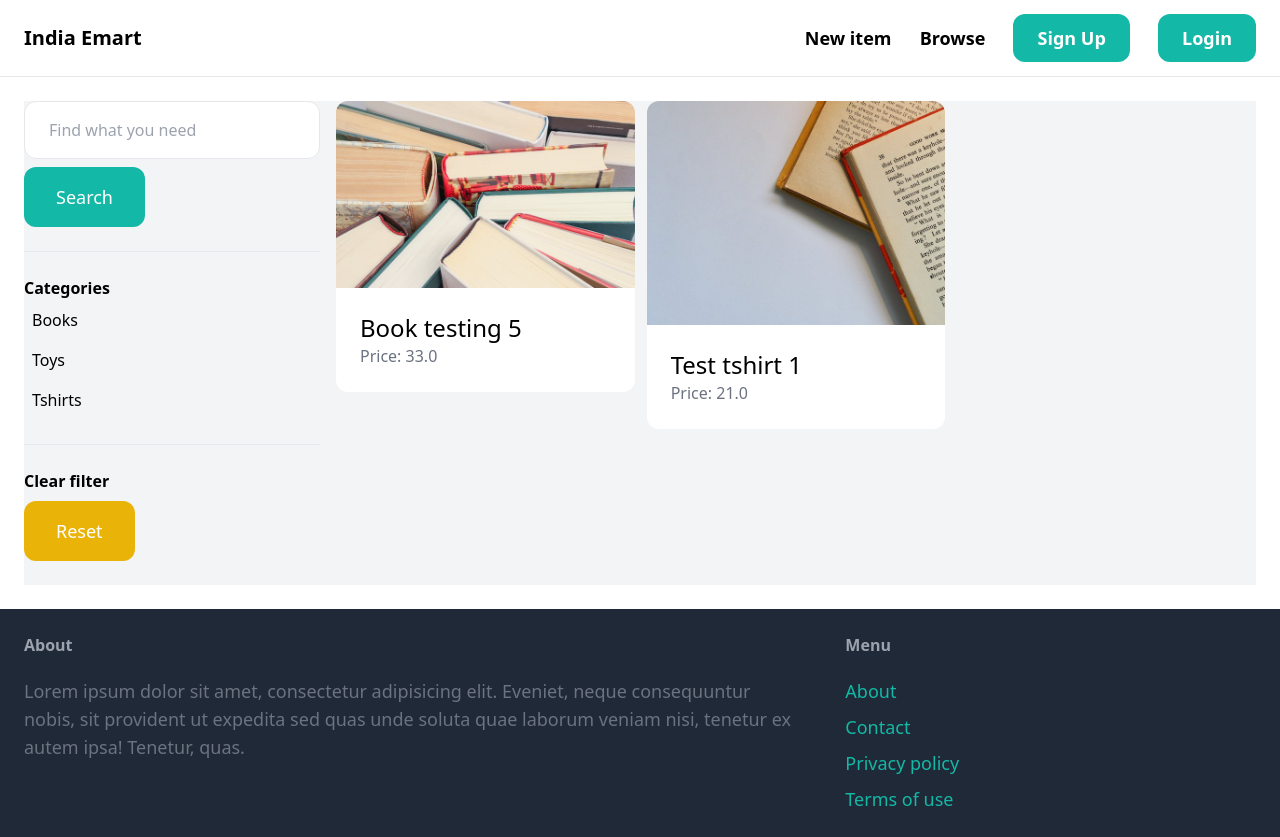
After one commit to rohit250799/india_Emart, a Django app: page /items/ in a window 1280 px wide. The commit adds this page. Run offline with Django 5.2, Linux system fonts and the light colour scheme; data comes from the database, SQL or seed files in the repository; both versions use the stored data as it was after the commit; some libraries are stand-ins or nearby versions.

Commit message:
Create an item searching functionality for india Emart. Modifications made since the last commit include: 1)In the views.py file of the item app, creating an item function 2) Importing the items path in the urls.py file of the item app 3)Creating a new file named items.html in templates/item directory which extends the core/base.html file 4)For the sidebar on leftside, creating a form with get method to receive the query input by the user and inside the items method of views.py file using a variable to store the query and rendering it in the return method 5)Filtering the search results 6)To search in the description, importing Q in views.py file of the item app 7)In items.html file, using for each loop to display appropriate items and categories 8)To make it possible to filter on the categories, inside the items method of the views.py file of item app, using an if condition with category_id 9)Also, making it possible to clear filters using a button that redirects to the items.html page

```diff
--- a/india_Emart/core/templates/core/base.html
+++ b/india_Emart/core/templates/core/base.html
@@ -13,7 +13,7 @@
             <a href="/" class="text-xl font-semibold">India Emart</a>
             <div class="space-x-6">
                 <a href="{% url 'item:new' %}" class="text-lg font-semibold hover:text-gray-500">New item</a>
-                <a href="#" class="text-lg font-semibold hover:text-gray-500">Browse</a>
+                <a href="{% url 'item:items' %}" class="text-lg font-semibold hover:text-gray-500">Browse</a>
 
                 {% if request.user.is_authenticated %}
                     <a href="#" class="px-6 py-3 text-lg font-semibold bg-teal-500 text-white rounded-xl hover:bg-teal-700">Inbox</a>
--- /dev/null
+++ b/india_Emart/item/templates/item/items.html
@@ -0,0 +1,52 @@
+{% extends 'core/base.html' %}
+
+{% block title %}Items{% endblock %}
+
+{% block content %}
+    <div class="pb-6 grid grid-cols-4 gap-4 bg-gray-100">
+        <div class="col-span-1">
+            <form action="{% url 'item:items' %}" method="get">
+                <input type="text" name="query" class="w-full py-4 px-6 border rounded-xl" value="{{ query }}" placeholder="Find what you need">
+
+                <button class="mt-2 py-4 px-8 text-lg bg-teal-500 text-white rounded-xl">
+                    Search
+                </button>
+            </form>
+
+            <hr class="my-6">
+            <p class="font-semibold">Categories</p>
+
+            <ul>
+                {% for category in categories %}
+                    <li class="py-2 px-2 rounded-xl{% if category.id == category_id %} bg-gray-200{% endif %}">
+                        <a href="{% url 'item:items' %}?query={{ query }}&category={{ category.id }}">{{ category.name }}</a>
+                    </li>
+                {% endfor %}
+            </ul>
+
+            <hr class="my-6">
+            <p class="font-semibold">Clear filter</p>
+
+            <ul>
+                <li><a href="{% url 'item:items' %}" class="mt-2 py-4 px-8 inline-block bg-yellow-500 text-lg rounded-xl text-white">Reset</a></li>
+            </ul>
+        </div>
+        <div class="col-span-3">
+            <div class="grid grid-cols-3 gap-3">
+                {% for item in items %}
+                    <div class="">
+                        <a href="{% url 'item:detail' item.id %}">
+                            <div>
+                                <img src="{{item.image.url}}" class="rounded-t-xl" alt="">
+                            </div>
+                            <div class="p-6 bg-white rounded-b-xl">
+                                <h2 class="text-2xl">{{ item.name }}</h2>
+                                <p class="text-gray-500">Price: {{ item.price }}</p>
+                            </div>
+                        </a>
+                    </div>
+                {% endfor %}
+            </div>
+        </div>
+    </div>
+{% endblock %}
--- a/india_Emart/item/urls.py
+++ b/india_Emart/item/urls.py
@@ -5,6 +5,7 @@ from . import views
 app_name = 'item' #acts as a namespace for this application
 
 urlpatterns = [
+    path('', views.items, name='items'),
     path('new/', views.new, name='new'),
     path('<int:pk>/', views.detail, name='detail'), #expects an int (pk) which has to be same and the ph has to be same as the one in views.py
     path('<int:pk>/delete/', views.delete, name='delete'),
--- a/india_Emart/item/views.py
+++ b/india_Emart/item/views.py
@@ -1,10 +1,31 @@
 from django.shortcuts import render, get_object_or_404, redirect
 from django.contrib.auth.decorators import login_required
+from django.db.models import Q
 
-from .models import Item
+from .models import Item, Category
 from .forms import NewItemForm, EditItemForm
 
-# Create your views here.
+
+def items(request):
+    query = request.GET.get('query', '')
+    category_id = request.GET.get('category', 0)
+    categories = Category.objects.all()
+    items = Item.objects.filter(is_sold = False)
+
+    if category_id:
+        items = items.filter(category_id = category_id)
+
+    if query:
+        items = items.filter(Q(name__icontains=query) | Q(description__icontains=query))
+
+    return render(request, 'item/items.html', {
+        'items': items,
+        'query': query,
+        'categories': categories,
+        'category_id': int(category_id),
+    })
+
+
 def detail(request, pk):
     item = get_object_or_404(Item, pk = pk)
     related_items = Item.objects.filter(category = item.category, is_sold = False).exclude(pk = pk)[0:3]
```
Also changed, not shown: india_Emart/db.sqlite3, india_Emart/media/item_images/pexels-jess-bailey-designs-762686_zud4HbL.jpg (added).
